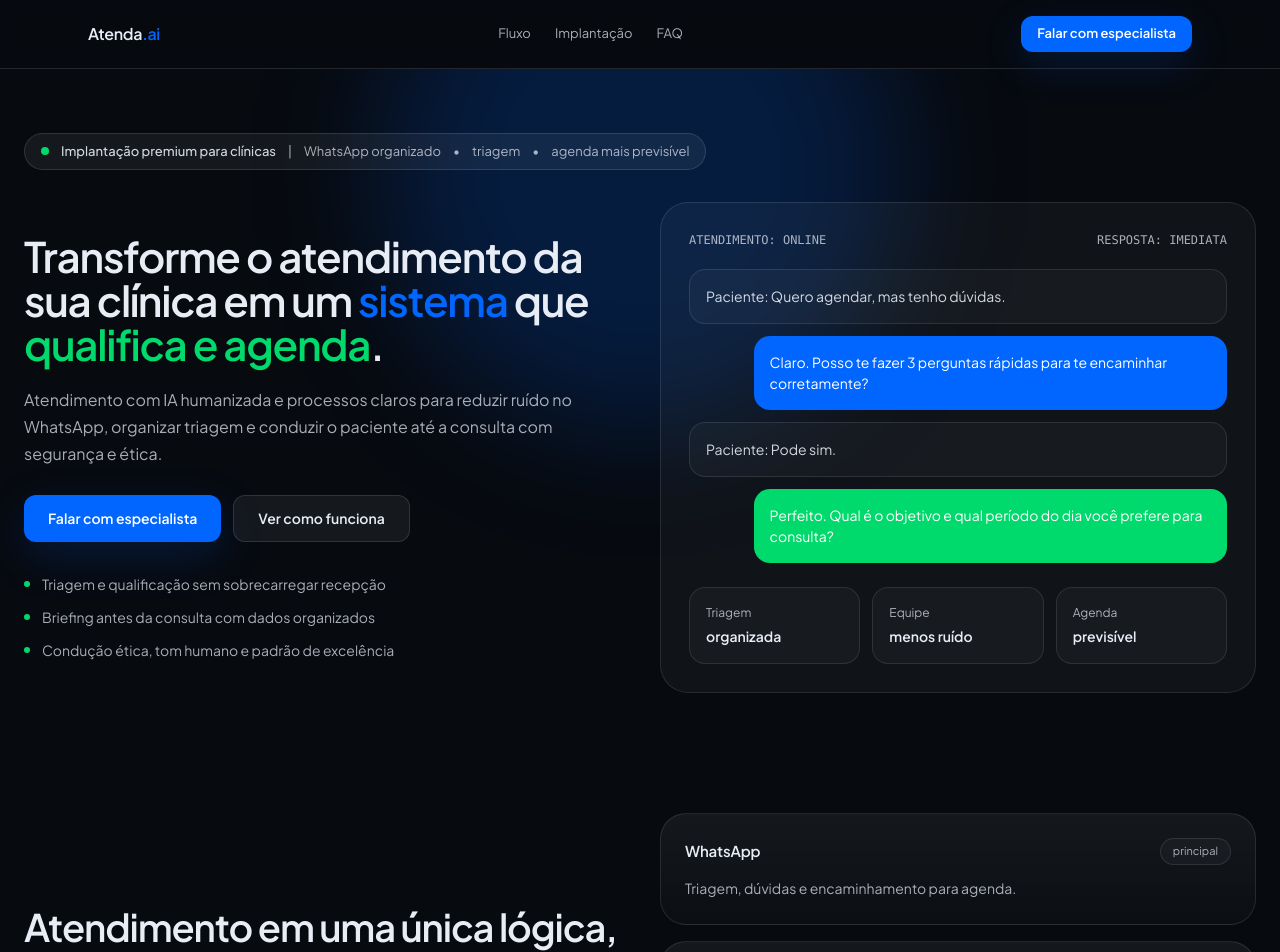
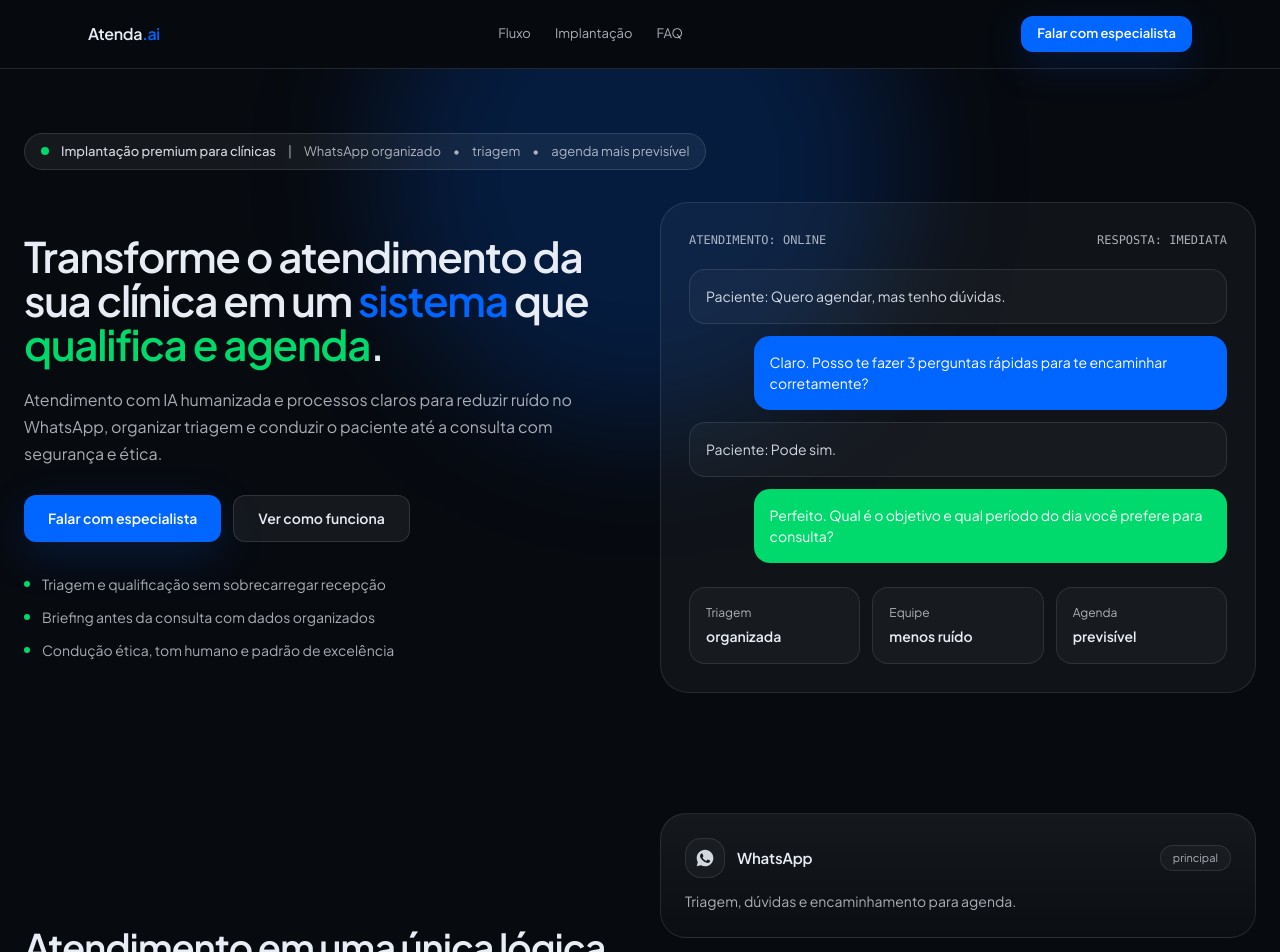
Before and after one commit to jefersonuk/atenda-ai, a Next.js app: page / in a window 1280 px wide. Shown: the top 952 px of the page. Built offline with nearby package versions, Linux system fonts and the light colour scheme.

Commit message:
Update Canais.tsx

```diff
--- a/components/Canais.tsx
+++ b/components/Canais.tsx
@@ -1,8 +1,10 @@
+import { IconWhatsApp, IconInstagram, IconGlobe } from "./icons";
+
 export default function Canais() {
   const canais = [
-    { title: "WhatsApp", desc: "Triagem, dúvidas e encaminhamento para agenda.", tag: "principal" },
-    { title: "Instagram", desc: "Responde directs e converte interesse em consulta.", tag: "comum" },
-    { title: "Site", desc: "Capta leads e direciona para briefing e agendamento.", tag: "opcional" },
+    { title: "WhatsApp", desc: "Triagem, dúvidas e encaminhamento para agenda.", tag: "principal", Icon: IconWhatsApp },
+    { title: "Instagram", desc: "Responde directs e converte interesse em consulta.", tag: "comum", Icon: IconInstagram },
+    { title: "Site", desc: "Capta leads e direciona para briefing e agendamento.", tag: "opcional", Icon: IconGlobe },
   ];
 
   return (
@@ -25,13 +27,20 @@
               className="rounded-[26px] border border-white/10 bg-gradient-to-b from-white/[0.06] to-white/[0.02] p-6"
             >
               <div className="flex items-center justify-between">
-                <h3 className="text-[15px] font-semibold tracking-[-0.01em] text-atText">
-                  {c.title}
-                </h3>
+                <div className="flex items-center gap-3">
+                  <div className="flex h-10 w-10 items-center justify-center rounded-2xl border border-white/10 bg-white/[0.03]">
+                    <c.Icon className="h-5 w-5 text-atText/90" />
+                  </div>
+                  <h3 className="text-[15px] font-semibold tracking-[-0.01em] text-atText">
+                    {c.title}
+                  </h3>
+                </div>
+
                 <span className="rounded-full border border-white/10 bg-white/[0.03] px-3 py-1 text-[11px] text-atMuted">
                   {c.tag}
                 </span>
               </div>
+
               <p className="mt-3 text-[14px] leading-[1.65] text-atMuted">{c.desc}</p>
             </div>
           ))}
```
